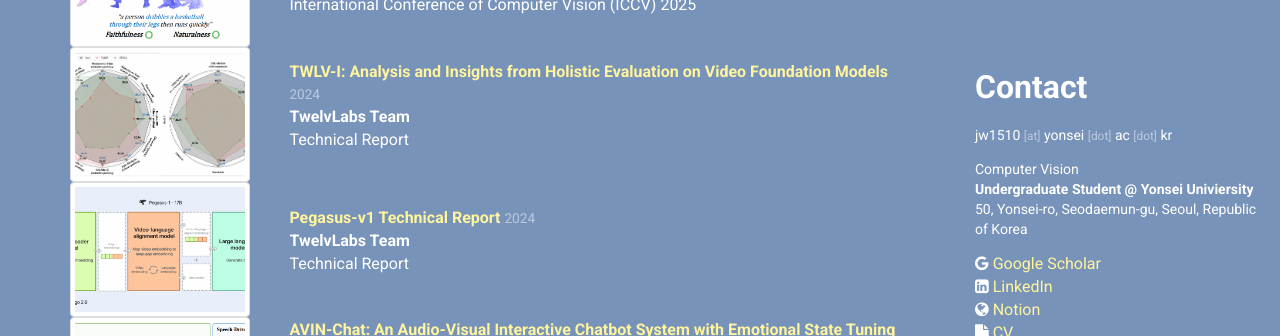
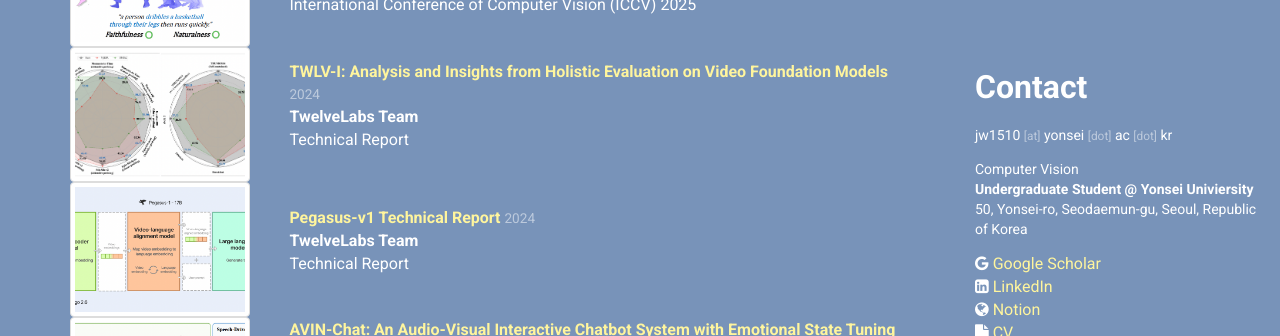
Before and after one commit to junwankimm/junwankimm.github.io, a Jekyll site: the page built from index.html, in a window 1280 px wide and 900 px high, scrolled down 824 px. Shown: the part 153-489 px from the top of the window. Built offline with Jekyll 4.4.1, drawn with Linux system fonts in a browser that asks for light colours; nearby versions of some CDN libraries.

Commit message:
fix typo

```diff
--- a/_data/publications.yml
+++ b/_data/publications.yml
@@ -28,7 +28,7 @@
 -
   type: conference
   title: "TWLV-I: Analysis and Insights from Holistic Evaluation on Video Foundation Models"
-  authors: <b>TwelvLabs Team</b>
+  authors: <b>TwelveLabs Team</b>
   conference: Technical Report
   year: 2024
   pdf: https://arxiv.org/abs/2408.11318
@@ -37,7 +37,7 @@
 -
   type: conference
   title: "Pegasus-v1 Technical Report"
-  authors: <b>TwelvLabs Team</b>
+  authors: <b>TwelveLabs Team</b>
   conference: Technical Report
   year: 2024
   pdf: https://arxiv.org/abs/2404.14687
```
